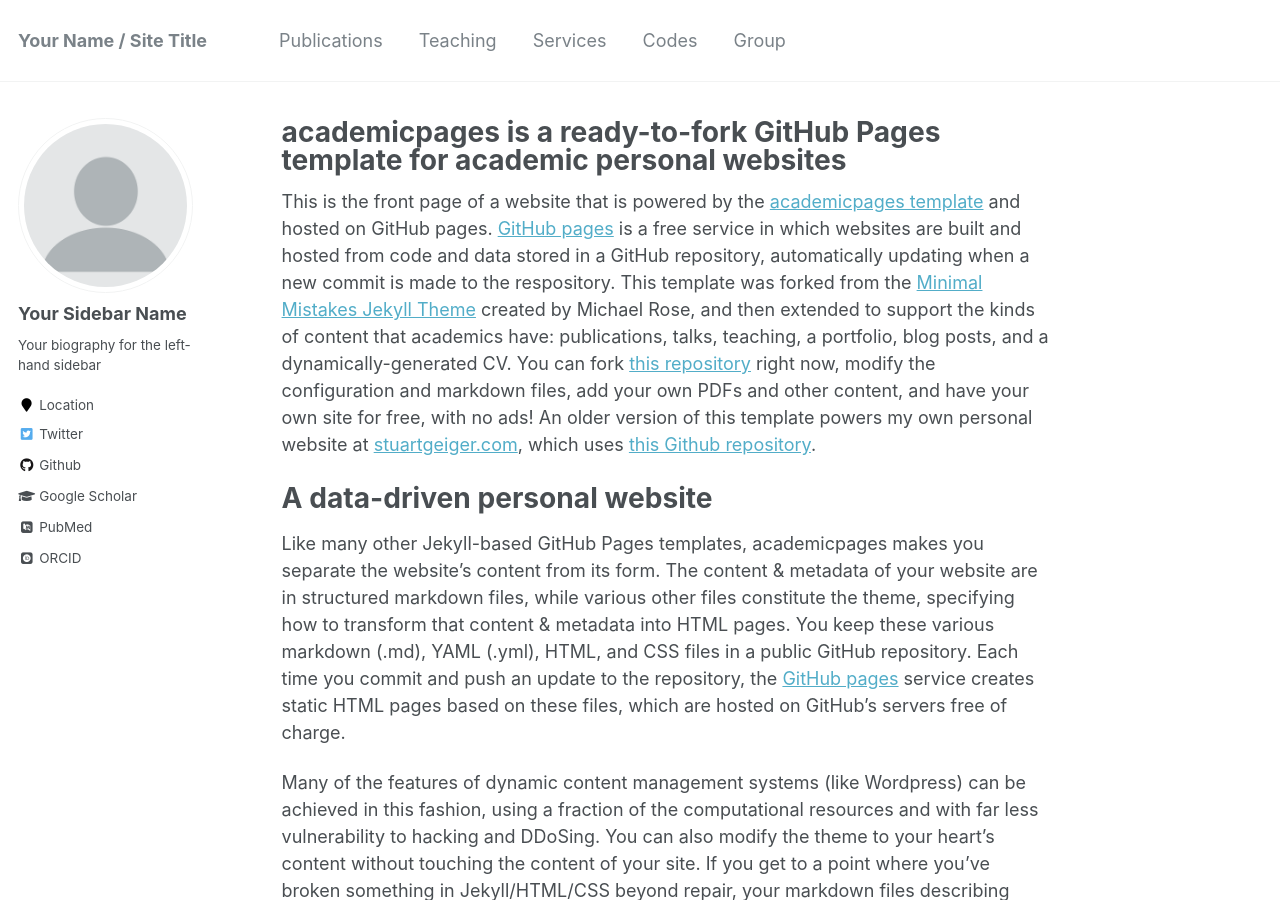
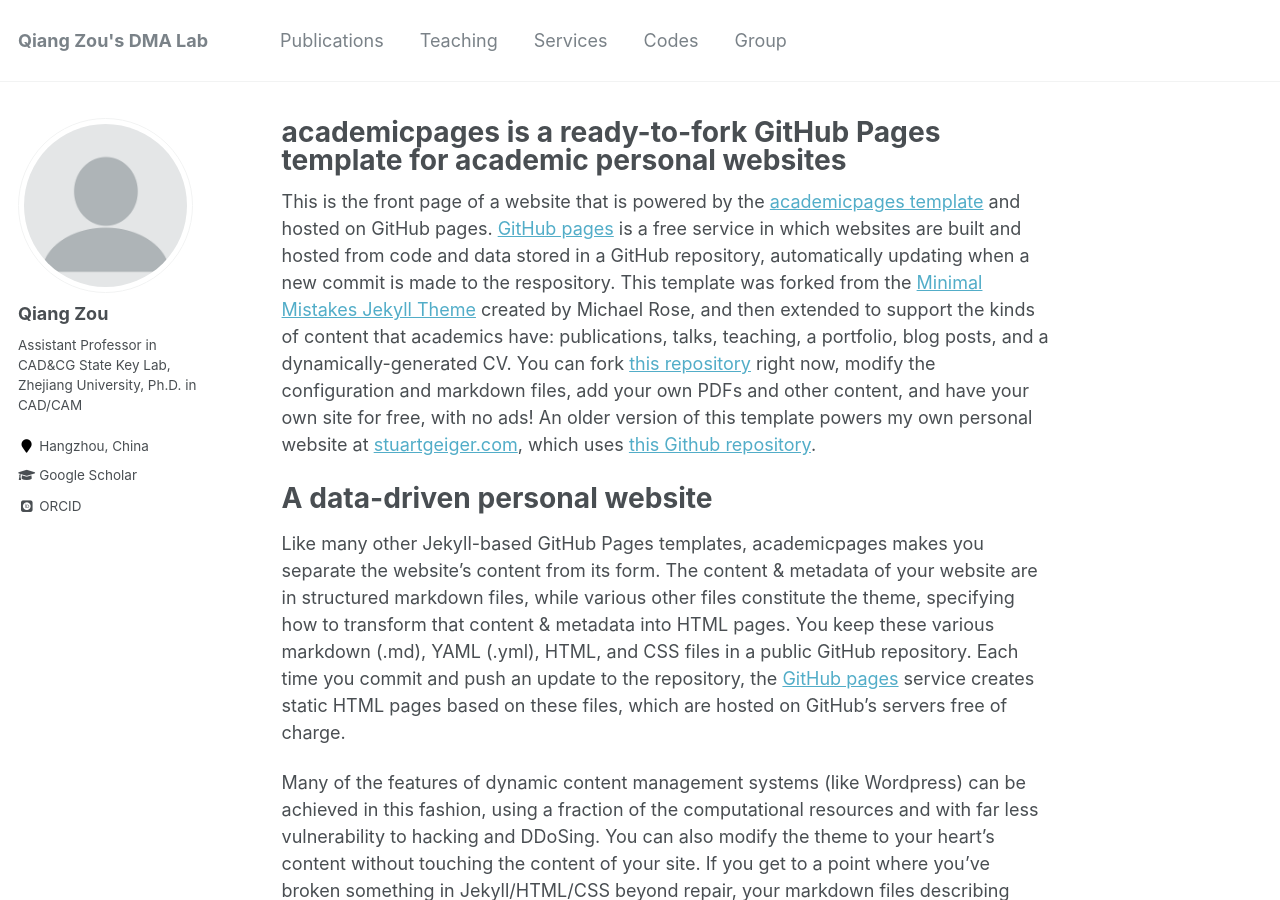
Before and after one commit to Qiang-Zou/Qiang-Zou.github.io, a Jekyll site: the page built from _pages/about.md, in a window 1280 px wide and 900 px high. Built offline with Jekyll 4.4.1, drawn with Linux system fonts in a browser that asks for light colours; some web fonts are replaced; some of the changed text lies outside the part shown.

Commit message:
website update

```diff
--- a/_config.yml
+++ b/_config.yml
@@ -7,13 +7,13 @@
 
 # Site Settings
 locale                   : "en-US"
-title                    : "Your Name / Site Title"
+title                    : "Qiang Zou's DMA Lab"
 title_separator          : "-"
-name                     : &name "Your Name"
+name                     : &name "Qiang Zou"
 description              : &description "personal description"
-url                      : https://academicpages.github.io # the base hostname & protocol for your site e.g. "https://mmistakes.github.io"
+url                      : https://qiang-zou.github.io/ # the base hostname & protocol for your site e.g. "https://mmistakes.github.io"
 baseurl                  : "" # the subpath of your site, e.g. "/blog"
-repository               : "academicpages/academicpages.github.io"
+repository               : "https://github.com/Qiang-Zou/Qiang-Zou.github.io"
 teaser                   :  # filename of teaser fallback teaser image placed in /images/, .e.g. "500x300.png"
 breadcrumbs              : false # true, false (default)
 words_per_minute         : 160
@@ -80,13 +80,13 @@
 
 # Site Author
 author:
-  name             : "Your Sidebar Name"
+  name             : "Qiang Zou"
   avatar           : "profile.png"
-  bio              : "Your biography for the left-hand sidebar"
-  location         : "Location"
+  bio              : "Assistant Professor in CAD&CG State Key Lab, Zhejiang University, Ph.D. in CAD/CAM"
+  location         : "Hangzhou, China"
   employer         :
-  pubmed           : "https://www.ncbi.nlm.nih.gov/pubmed/?term=john+snow"
-  googlescholar    : "http://yourfullgooglescholarurl.com"
+  pubmed           : # "https://www.ncbi.nlm.nih.gov/pubmed/?term=john+snow"
+  googlescholar    : "https://scholar.google.com/citations?user=9FwFNqAAAAAJ&hl=en"
   email            :
   researchgate     :  # example: "https://www.researchgate.net/profile/yourprofile"
   uri              :
@@ -96,7 +96,7 @@
   flickr           :
   facebook         :
   foursquare       :
-  github           : "academicpages"
+  github           : #"academicpages"
   google_plus      :
   keybase          :
   instagram        :
@@ -109,7 +109,7 @@
   stackoverflow    : # http://stackoverflow.com/users/123456/username
   steam            :
   tumblr           :
-  twitter          : "replacethistwitterhandle"
+  twitter          : #"replacethistwitterhandle"
   vine             :
   weibo            :
   xing             :
```
Also changed, not shown: 2 other files.
